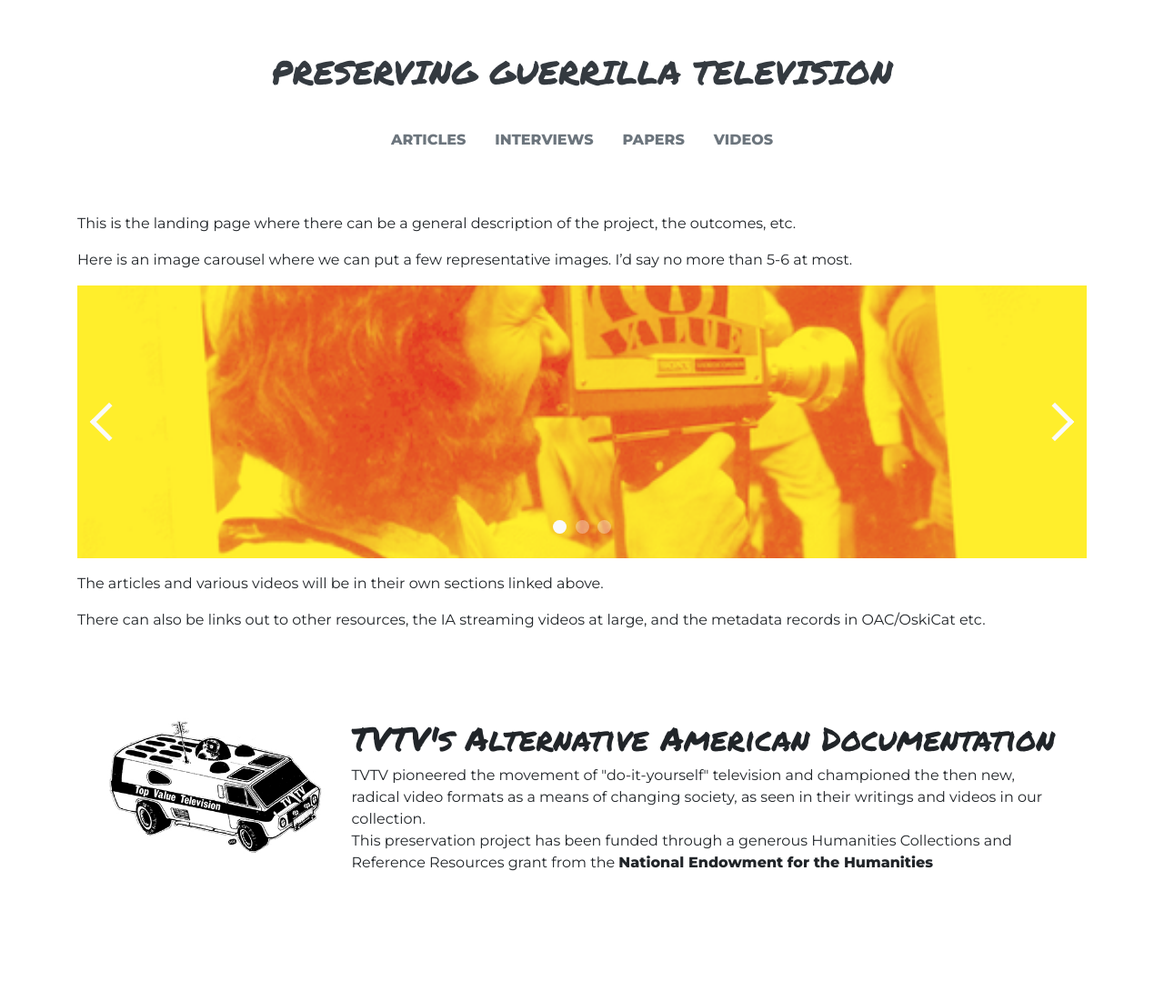
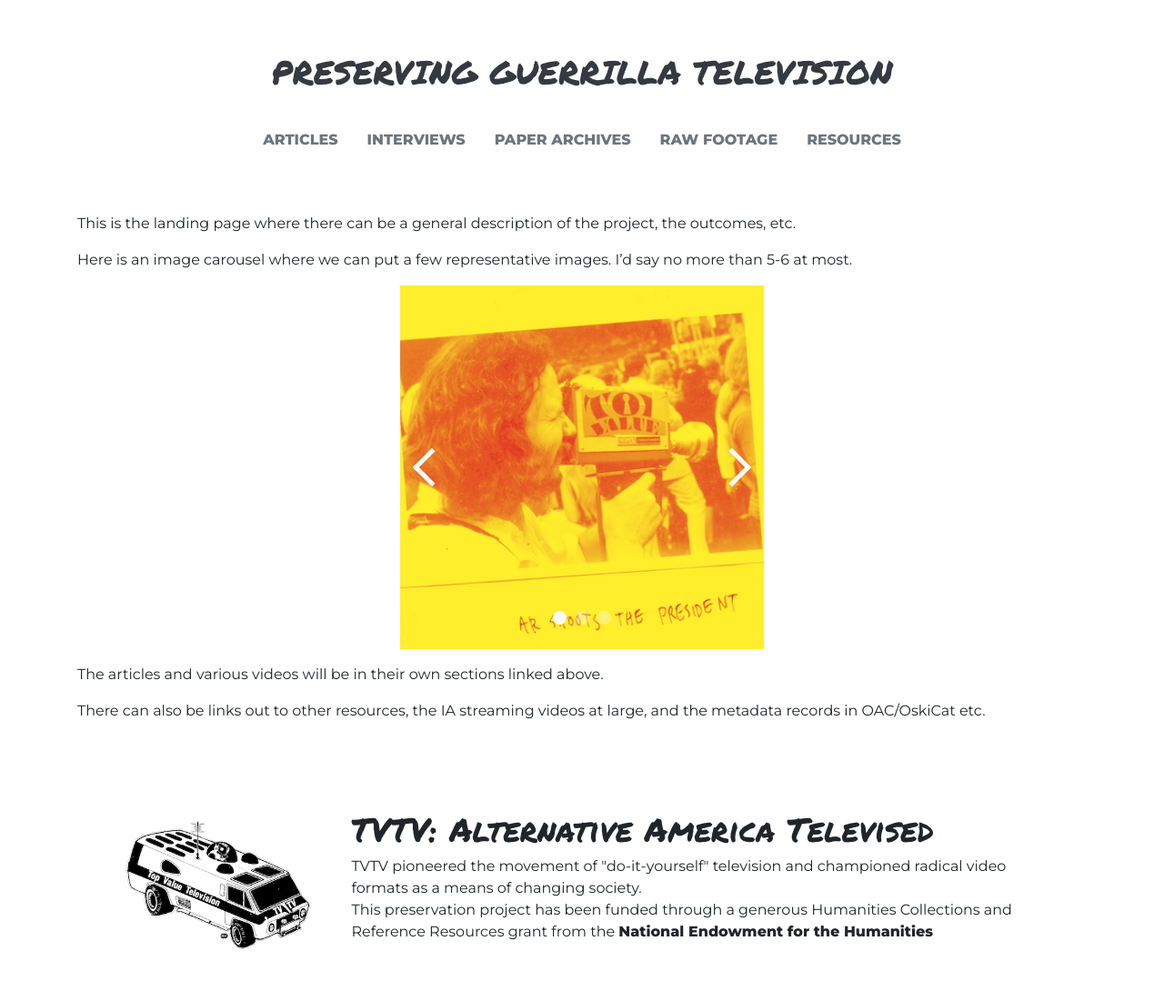
Before and after one commit to BAM-PFA/guerrillatv, a Jekyll site: the page built from index.md, in a window 1280 px wide. Shown: the whole page at 91% size. Built offline with Jekyll 4.4.1, drawn with Linux system fonts in a browser that asks for light colours; nearby versions of some CDN libraries; some web fonts are replaced; before the commit the page ends 1025 px from its top, so only the background shows below that.

```diff
--- a/_config.yml
+++ b/_config.yml
@@ -21,9 +21,8 @@
 title: "PRESERVING GUERRILLA TELEVISION"
 email: your-email@example.com
 description: |
-  TVTV pioneered the movement of "do-it-yourself" television and championed the then new,
-  radical video formats as a means of changing society, as seen in their writings and
-  videos in our collection.<br>
+  TVTV pioneered the movement of "do-it-yourself" television and championed
+  radical video formats as a means of changing society.<br>
   This preservation project has been funded through a generous Humanities Collections and Reference Resources grant from the
     <strong>National Endowment for the Humanities</strong>
 baseurl: "/guerrillatv" # the subpath of your site, e.g. /blog
@@ -38,11 +37,13 @@ collections_dir: _collections
 collections:
   articles:
     output: true
-  videos:
+  raw-footage:
     output: true
   interviews:
     output: true
-  papers:
+  paper-archives:
+    output: true
+  resources:
     output: true
   # tutorials:
   #   output: true
--- a/_includes/carousel.html
+++ b/_includes/carousel.html
@@ -3,10 +3,9 @@
 {% assign letterstring = "a,b,c,d,e,f,g,h,i,j,k,l,m,n" %}
 {% assign letters = letterstring | split: ',' %}
 
-<div class="carousel__holder">
+<div class="carousel__holder mx-auto">
     <div class="carousel">
         {% for item in site.data.carousel.images %}
-          HELLO
           <input class="carousel__activator" type="radio" name="carousel" id="{{ letters[forloop.index0] }}" {% if forloop.first %}checked="checked"{% endif %} />
         {% endfor %}
         {% for item in site.data.carousel.images %}
@@ -43,11 +42,11 @@
 </div>
 
 <style>
-.carousel__holder {width: 100%; position: relative; padding-bottom: {{ include.height }}{{ include.unit }}; margin: 1rem 0 1rem;}
+.carousel__holder {width: 400px; position: relative; padding-bottom: {{ include.height }}{{ include.unit }}; margin: 1rem 0 1rem;}
 .carousel {
   height: 100%;
   width: 100%;
-  overflow: hidden;
+  overflow-x: hidden;
   text-align: center;
   position: absolute;
   padding: 0;
--- a/_includes/footer.html
+++ b/_includes/footer.html
@@ -1,10 +1,10 @@
 <div class="container p-5">
   <div class="row media">
     <div class="col-md-3">
-      <img src="{{ site.baseurl }}/assets/images/van.jpg" class="mr-3 w-100"/>
+      <img src="{{ site.baseurl }}/assets/images/van.png" class="mr-3 w-100"/>
     </div>
     <div class="col-md-11 media-body">
-      <h3 class="text-left blog-footer-title">TVTV's Alternative American Documentation</h3>
+      <h3 class="text-left blog-footer-title">TVTV: Alternative America Televised</h3>
       <p class="text-left mt-2">{{ site.description }}</p>
     </div>
   </div>
--- a/_includes/header.html
+++ b/_includes/header.html
@@ -8,7 +8,7 @@
     <nav class="nav d-flex justify-content-center">
       {% for collection in site.collections %}
         {% if collection.label != 'posts' %}
-          <a class="p-3 text-uppercase text-muted header-links" href="{{ collection.label | prepend: "/" | prepend: site.baseurl | prepend: site.url}}">{{ collection.label | capitalize }}</a>
+          <a class="p-3 text-uppercase text-muted header-links" href="{{ collection.label | prepend: "/" | prepend: site.baseurl | prepend: site.url}}">{{ collection.label | replace: "-"," "}}</a>
         {% endif %}
       {% endfor %}
     </nav>
--- a/index.md
+++ b/index.md
@@ -12,7 +12,11 @@ This is the landing page where there can be a general description of the project
 
 Here is an image carousel where we can put a few representative images. I'd say no more than 5-6 at most.
 
-{% include carousel.html height="300" unit="px" duration="7" %}
+<!-- <div class="flex-row"> -->
+<div class="mx-auto">
+{% include carousel.html height="400" unit="px" duration="7" %}
+<!-- </div> -->
+</div>
 
 The articles and various videos will be in their own sections linked above.
 
```
Also changed, not shown: _pages/paper-archives.md (added, +11 -0 lines), _pages/papers.md (deleted, +0 -11 lines), _pages/raw-footage.md (added, +9 -0 lines), _pages/resources.md (added, +9 -0 lines), _pages/videos.md (deleted, +0 -11 lines), _collections/_paper-archives/2020-07-15_a-video.md (renamed from _collections/_papers/2020-07-15_a-video.md), _collections/_raw-footage/2020-07-15_a-video.md (renamed from _collections/_videos/2020-07-15_a-video.md), assets/images/van.png (added).
